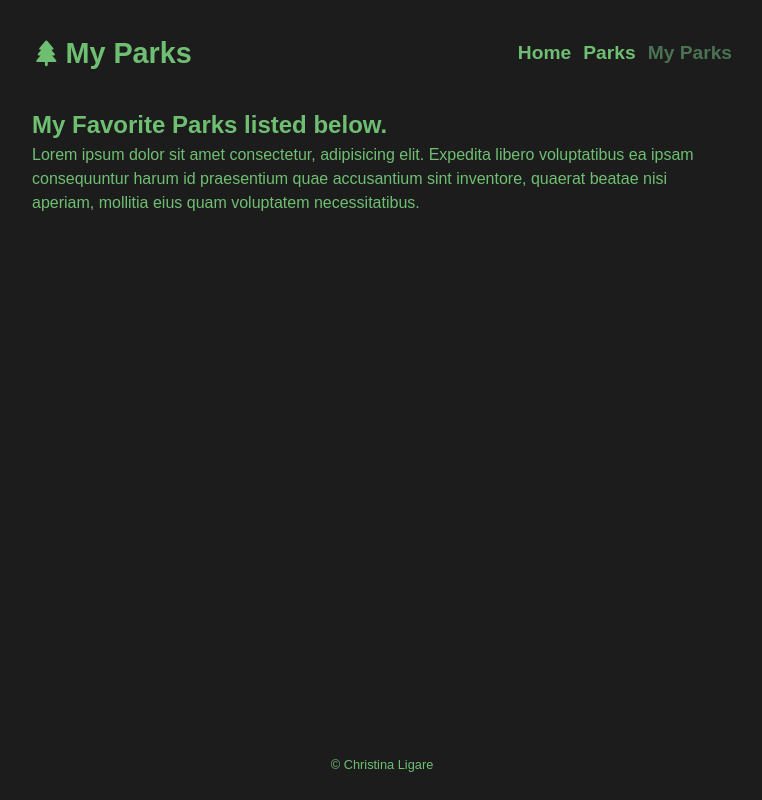
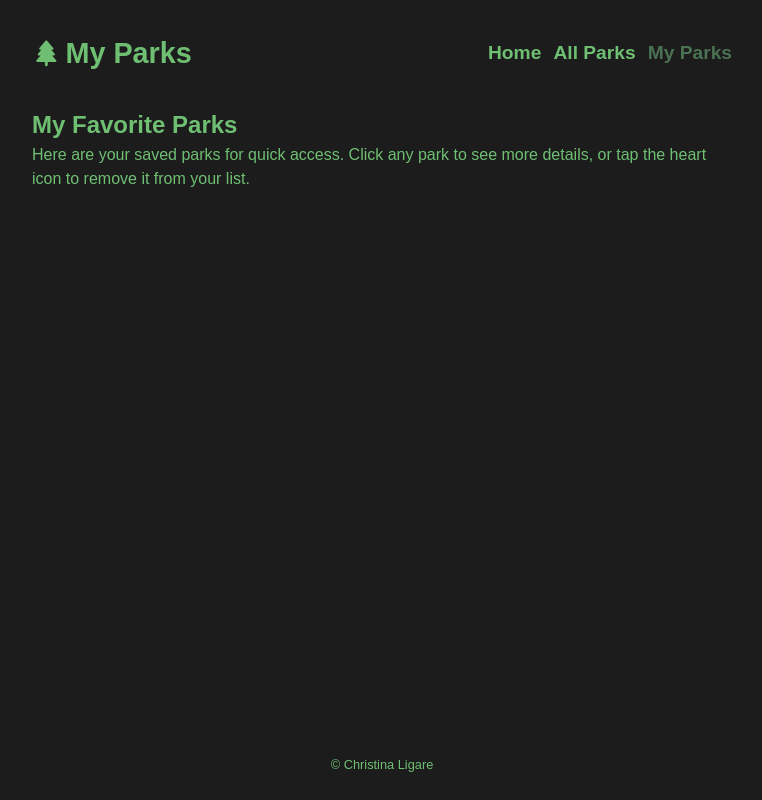
Before and after one commit to codercreative/nps-app, a React (Vite) app: page /myparks in a window 1280 px wide. Shown: the whole page, without its empty margins (258-1020 px from the left). Built offline with nearby package versions, Linux system fonts and the light colour scheme; no server answers; a web font is replaced by a local one.

Commit message:
Fix UX issue: All Parks in Header inactive when on Park detail page

```diff
--- a/src/App.jsx
+++ b/src/App.jsx
@@ -15,6 +15,22 @@ function App() {
   const [parks, setParks] = useState([]);
   const [headerTitle, setHeaderTitle] = useState("");
   const [isLoading, setIsLoading] = useState(true);
+  const [myParks, setMyParks] = useState([]);
+
+  //=============== Toggle heart ===============
+
+  function handleMyParks(parks) {
+    const isPark = myParks.find((park) => parks.id === park.id);
+
+    if (isPark) {
+      const myParksWithoutThisPark = myParks.filter(
+        (park) => parks.id !== park.id
+      );
+      setMyParks(myParksWithoutThisPark);
+    } else if (!isPark) {
+      setMyParks((prev) => [...prev, parks]);
+    }
+  }
 
   //=============== USE EFFECT ===============
 
@@ -48,8 +64,8 @@ function App() {
         setHeaderTitle("US National Parks");
         break;
       case path === "/parks":
-        document.title = "Parks";
-        setHeaderTitle("Parks");
+        document.title = "All Parks";
+        setHeaderTitle("All Parks");
         break;
 
       case path.startsWith("/parks/"):
--- a/src/pages/MyParks.jsx
+++ b/src/pages/MyParks.jsx
@@ -1,17 +1,16 @@
 import MyParksStyles from "./MyParks.module.css";
 
-function MyParks() {
+function MyParks({ handleMyParks, park, myParks, setMyParks }) {
   return (
     <main className={MyParksStyles.main}>
       <div>
-        <h2>My Favorite Parks listed below.</h2>
+        <h2>My Favorite Parks</h2>
         <p>
-          Lorem ipsum dolor sit amet consectetur, adipisicing elit. Expedita
-          libero voluptatibus ea ipsam consequuntur harum id praesentium quae
-          accusantium sint inventore, quaerat beatae nisi aperiam, mollitia eius
-          quam voluptatem necessitatibus.
+          Here are your saved parks for quick access. Click any park to see more
+          details, or tap the heart icon to remove it from your list.
         </p>
       </div>
+      <div></div>
     </main>
   );
 }
--- a/src/pages/Parks.jsx
+++ b/src/pages/Parks.jsx
@@ -1,14 +1,12 @@
 import { useState, useEffect } from "react";
 import { Link, useNavigate, useSearchParams } from "react-router";
-import Park from "../features/Parks/Park.jsx";
 import ParksStyles from "./Parks.module.css";
 
 function Parks({ parks, isLoading }) {
   const [userInputText, setUserInputText] = useState("");
-  const [matchedPark, setMatchedPark] = useState(null);
+  const [matchedPark, setMatchedPark] = useState([]);
 
   function handleEnterKey(e) {
-    console.log(e);
     if (e.key === "Enter") {
       if (matchedPark) {
         setUserInputText("");
@@ -26,13 +24,9 @@ function Parks({ parks, isLoading }) {
     });
     if (filterPark.length > 0) {
       setMatchedPark(filterPark);
-    } else {
+    } else if (!matchedPark && userInputText.length > 0) {
       setMatchedPark([]);
     }
-  }
-
-  function handleClickPark(park) {
-    navigate(`/parks/${park.parkCode}`, { state: { park } });
   }
 
   const [searchParams, setSearchParams] = useSearchParams();
@@ -117,9 +111,6 @@ function Parks({ parks, isLoading }) {
         ))
       ) : (
         <div>
-          <p className={ParksStyles.errorMsg}>
-            No parks are matching your search...Try again.
-          </p>
           {parks
             .slice(indexOfFirstPark, indexOfFirstPark + itemsPerPage)
             .map((park) => {
--- a/src/shared/Header.jsx
+++ b/src/shared/Header.jsx
@@ -22,14 +22,16 @@ function Header({ title }) {
         </NavLink>
 
         <NavLink
+          // Adding "end" after to=/parks shows All Parks as inactive in the Header, so user can click back to view all parks
           className={({ isActive }) =>
             `${isActive ? HeaderStyles.active : HeaderStyles.inactive} ${
               HeaderStyles.navLink
             }`
           }
           to="/parks"
+          end
         >
-          Parks
+          All Parks
         </NavLink>
         <NavLink
           className={({ isActive }) =>
```
Also changed, not shown: src/features/Parks/Park.jsx (+1 -11 lines).
